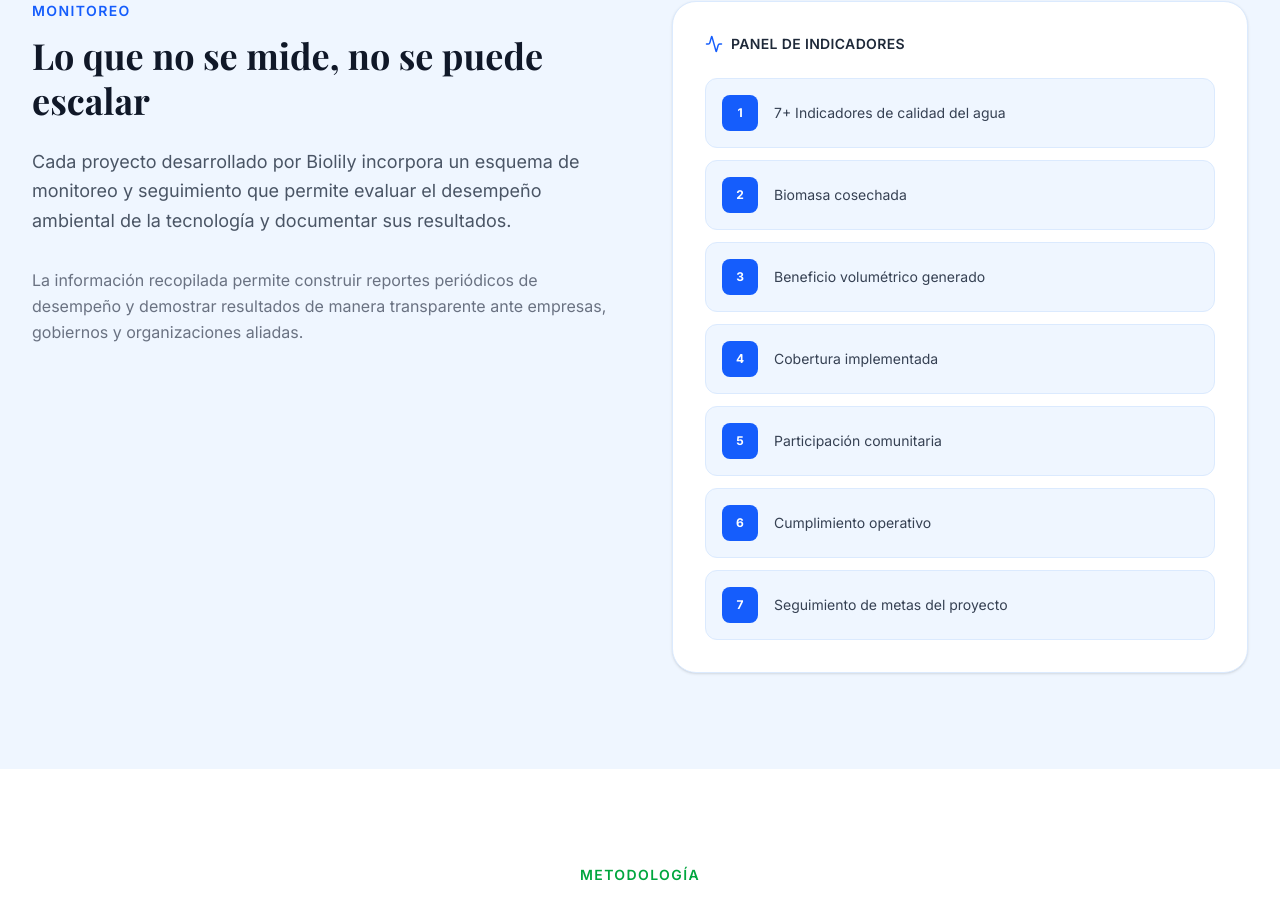
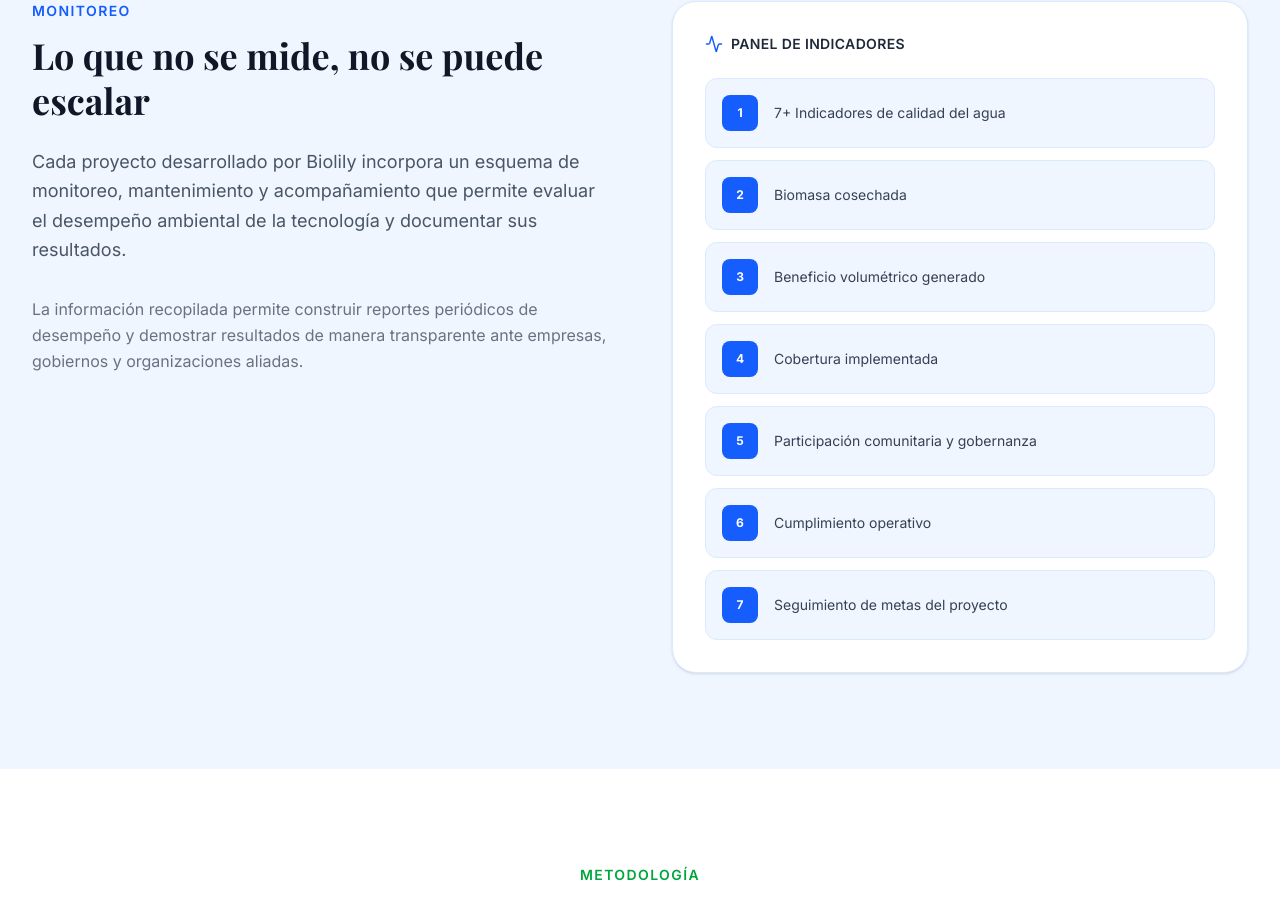
Before and after one commit to ximenaiturriagac/biolily, a Next.js app: page / in a window 1280 px wide. Shown: the part 6808-7707 px from the top of the page. Built offline with nearby package versions, Linux system fonts and the light colour scheme; a web font is replaced by a local one.

Commit message:
Update Medicion.tsx

```diff
--- a/src/components/sections/Medicion.tsx
+++ b/src/components/sections/Medicion.tsx
@@ -5,7 +5,7 @@ const indicators = [
   { num: "2", label: "Biomasa cosechada" },
   { num: "3", label: "Beneficio volumétrico generado" },
   { num: "4", label: "Cobertura implementada" },
-  { num: "5", label: "Participación comunitaria" },
+  { num: "5", label: "Participación comunitaria y gobernanza" },
   { num: "6", label: "Cumplimiento operativo" },
   { num: "7", label: "Seguimiento de metas del proyecto" },
 ];
@@ -24,8 +24,8 @@ export default function Medicion() {
               Lo que no se mide, no se puede escalar
             </h2>
             <p className="text-gray-600 text-lg leading-relaxed mb-8">
-              Cada proyecto desarrollado por Biolily incorpora un esquema de monitoreo y
-              seguimiento que permite evaluar el desempeño ambiental de la tecnología y documentar
+              Cada proyecto desarrollado por Biolily incorpora un esquema de monitoreo, mantenimiento y
+              acompañamiento que permite evaluar el desempeño ambiental de la tecnología y documentar
               sus resultados.
             </p>
             <p className="text-gray-500 text-base leading-relaxed">
```
